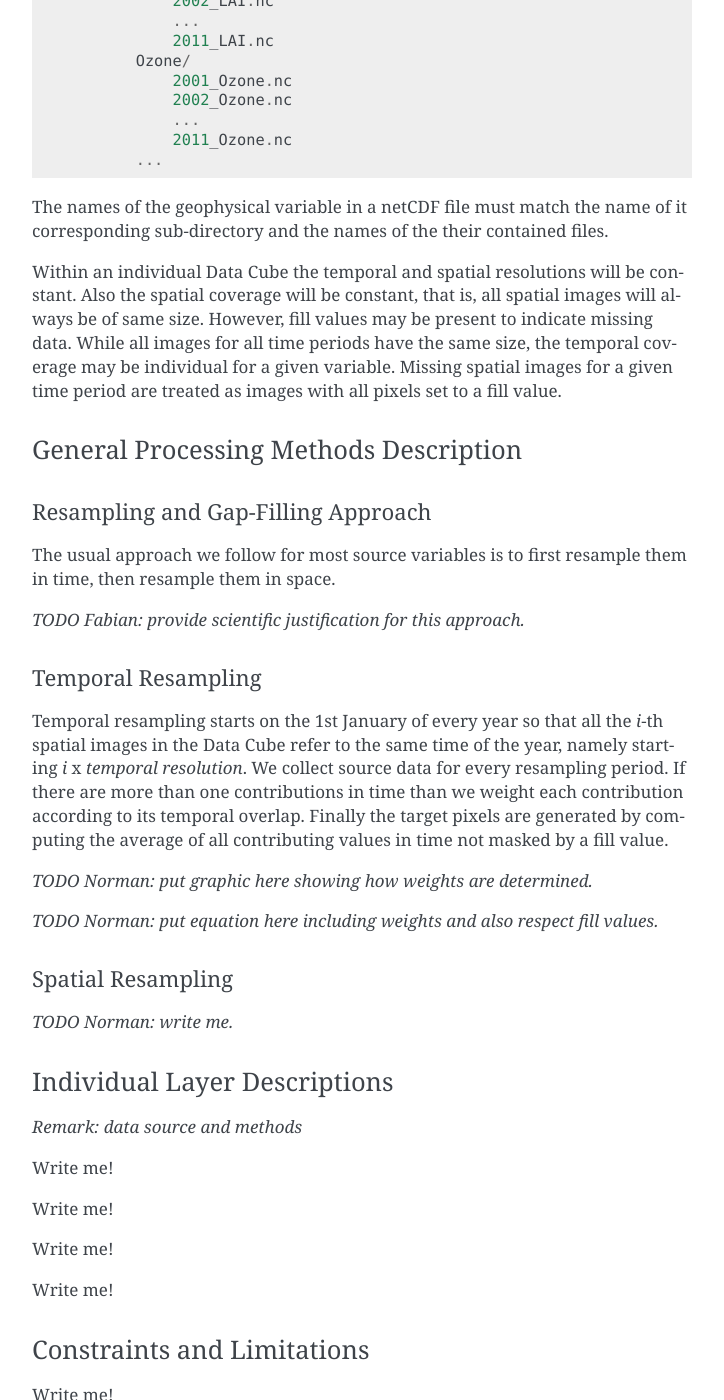
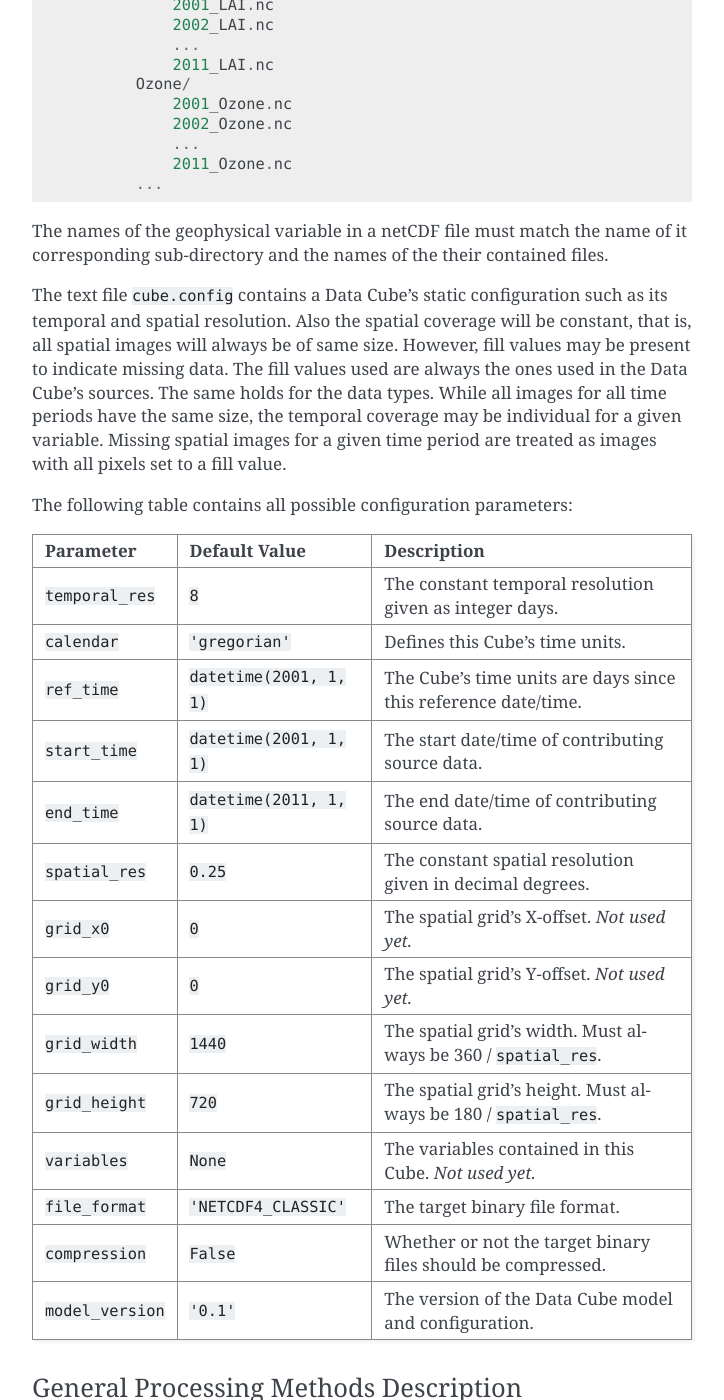
Before and after one commit to esa-esdl/esdl-core, a Sphinx documentation site: the page built from doc/cube_usage.rst, in a window 1280 px wide and 1400 px high, scrolled down 1182 px. Shown: the whole window, without its empty margins (388-1112 px from the left). Built offline with Sphinx 7.4.7, drawn with Linux system fonts in a browser that asks for light colours; some of the changed text lies outside the part shown.

Commit message:
Progress on Product Handbook

```diff
--- a/doc/cube_usage.rst
+++ b/doc/cube_usage.rst
@@ -23,10 +23,11 @@
 
 There are 1D-variables related to each dimension providing its tabulated values:
 
-* ``lon`` and ``lat`` - longitudes and latitudes in *decimal degrees* defined in a WGS-84 geographical coordinate
-  reference system. Values have all the same step width, referred to as the Data Cube's **spatial resolution**.
-* ``time`` - Time values given in *days since 2001-01-01 00:00*. Values have all same step width referred to as the
-  Data Cube's **temporal resolution**.
+* ``lon(lon)`` and ``lat(lon)`` - longitudes and latitudes in *decimal degrees* defined in a WGS-84 geographical
+  coordinate reference system. Values have all the same step width, referred to as the Data Cube's
+  **spatial resolution**.
+* ``start_time(time)`` and ``end_time(time)`` - Period start and end times given in *days since 2001-01-01 00:00*.
+  Values have all same step width referred to as the Data Cube's **temporal resolution**.
 
 There is usually only a single geophysical variable with the shape (``time``, ``lat``, ``lon``) represented by each
 netCDF file. So each netCDF file is composed of *length*(``time``) spatial images of that variable, where each image
@@ -56,32 +57,73 @@
 The names of the geophysical variable in a netCDF file must match the name of it corresponding sub-directory and the
 names of the their contained files.
 
-Within an individual Data Cube the temporal and spatial resolutions will be constant. Also the spatial coverage
-will be constant, that is, all spatial images will always be of same size. However, fill values may be present to
-indicate missing data. While all images for all time periods have the same size, the temporal coverage may be
-individual for a given variable. Missing spatial images for a given time period are treated as images with all pixels
-set to a fill value.
+The text file ``cube.config`` contains a Data Cube's static configuration such as its temporal and spatial resolution.
+Also the spatial coverage will be constant, that is, all spatial images will always be of same size. However, fill
+values may be present to indicate missing data. The fill values used are always the ones used in the Data Cube's
+sources. The same holds for the data types.  While all images for all time periods have the same size, the temporal
+coverage may be individual for a given variable. Missing spatial images for a given time period are treated as images
+with all pixels set to a fill value.
 
+The following table contains all possible configuration parameters:
+
+====================  ==============================  ==========================================================
+Parameter             Default Value                   Description
+====================  ==============================  ==========================================================
+``temporal_res``      ``8``                           The constant temporal resolution given as integer days.
+``calendar``          ``'gregorian'``                 Defines this Cube's time units.
+``ref_time``          ``datetime(2001, 1, 1)``        The Cube's time units are days since this reference date/time.
+``start_time``        ``datetime(2001, 1, 1)``        The start date/time of contributing source data.
+``end_time``          ``datetime(2011, 1, 1)``        The end date/time of contributing source data.
+``spatial_res``       ``0.25``                        The constant spatial resolution given in decimal degrees.
+``grid_x0``           ``0``                           The spatial grid's X-offset. *Not used yet.*
+``grid_y0``           ``0``                           The spatial grid's Y-offset. *Not used yet.*
+``grid_width``        ``1440``                        The spatial grid's width. Must always be 360 / ``spatial_res``.
+``grid_height``       ``720``                         The spatial grid's height. Must always be 180 / ``spatial_res``.
+``variables``         ``None``                        The variables contained in this Cube.  *Not used yet.*
+``file_format``       ``'NETCDF4_CLASSIC'``           The target binary file format.
+``compression``       ``False``                       Whether or not the target binary files should be compressed.
+``model_version``     ``'0.1'``                       The version of the Data Cube model and configuration.
+====================  ==============================  ==========================================================
 
 General Processing Methods Description
 --------------------------------------
 
-Resampling and Gap-Filling Approach
-###################################
+The Data Cube is generated by the ``cube-cli`` tool. This tools creates Data Cube's for a given configuration
+and can be used to add one variable by another to the Cube. Each variable is read from its specific data source and
+transformed in time and space so that it matches the constraints given by the target Cube's configuration.
 
+The general approach is as follows: For each variable and a given Cube time period:
+* Read the variable's data from all contributing sources that have an overlap with the target period;
+* Perform a temporal aggregation of all contributing spatial images in the original spatial resolution;
+* Perform a spatial upsampling or downsampling of the image aggregated in time;
+* Mask the resulting upsampled/downsampled image by a common land-sea mask;
+* Insert the final image for the variable and target time period into the Cube.
 
-The usual approach we follow for most source variables is to first resample them in time, then resample them in space.
+*TODO Fabian: provide scientific justification here for this approach.*
 
-*TODO Fabian: provide scientific justification for this approach.*
+The following sections describe each method used in more detail.
+
+Gap-Filling Approach
+####################
+
+The current version (version 1.0, Nov 2015) of the Data Cube is not explicitly gap-filled. However, a certain
+gap-filling occurs during temporal aggregation as described in the next section. The CAB-LAB team may provide
+gap-filled Data Cube versions at a later point in time of the project. Gap-filling is part of the *Data Analytics
+Toolkit*, not tackled during Cube generation.
+
+For these future Cube versions per-variable gap-filling strategies may be applied. Also, only a spatio-temporal
+region of interest may be gap-filled while cells out of that region may be filled by global default values. An example
+of that would be that gap-filling for LAI values only take place in a mid-latitude range while high-latitudes are
+filled by zeros.
 
 Temporal Resampling
 ###################
 
 Temporal resampling starts on the 1st January of every year so that all the *i*-th spatial images in the Data Cube
-refer to the same time of the year, namely starting *i* x *temporal resolution*. We collect source data for every
-resampling period. If there are more than one contributions in time than we weight each contribution according to its
-temporal overlap. Finally the target pixels are generated by computing the average of all contributing values
-in time not masked by a fill value.
+refer to the same time of the year, namely starting *i* x *temporal resolution*. Source data is collected for every
+resulting Data Cube target period. If there is more than one contribution in time, then we weight each contribution
+according to its temporal overlap with a given target period. Finally the target pixels are computed by averaging
+all contributing values in time not masked by a fill value hereby introducing a certain temporal gap-filling.
 
 *TODO Norman: put graphic here showing how weights are determined.*
 
@@ -90,7 +132,24 @@
 Spatial Resampling
 ##################
 
-*TODO Norman: write me.*
+Spatial resampling applies to an image that is the result of a former temporal resampling if the Data Cube's spatial
+resolution is different from the data source resolution.
+
+If the Data Cube's spatial resolution is higher than the data source spatial resolution, source images are **upsampled
+by rescaling hereby duplicating original values, but not performing any spatial interpolation**.
+
+If the Data Cube's spatial resolution is lower than the data source spatial resolution, source images are **downsampled
+by aggregation hereby performing a weighted spatial averaging taking into account missing values**. If there is not an
+integer factor between the source and Cube resolution, weights will be found according to the spatial overlap of source
+and target cells.
+
+Land-Water Masking
+##################
+
+After spatial resampling, a land-water mask is applied to individual variables depending on whether
+a variable is defined for water surfaces only, land surfaces only, or both. A common land-water mask is used for all
+variables for a given spatial Cube resolution. Masked values are indicated by fill values.
+
 
 Individual Layer Descriptions
 -----------------------------
```
